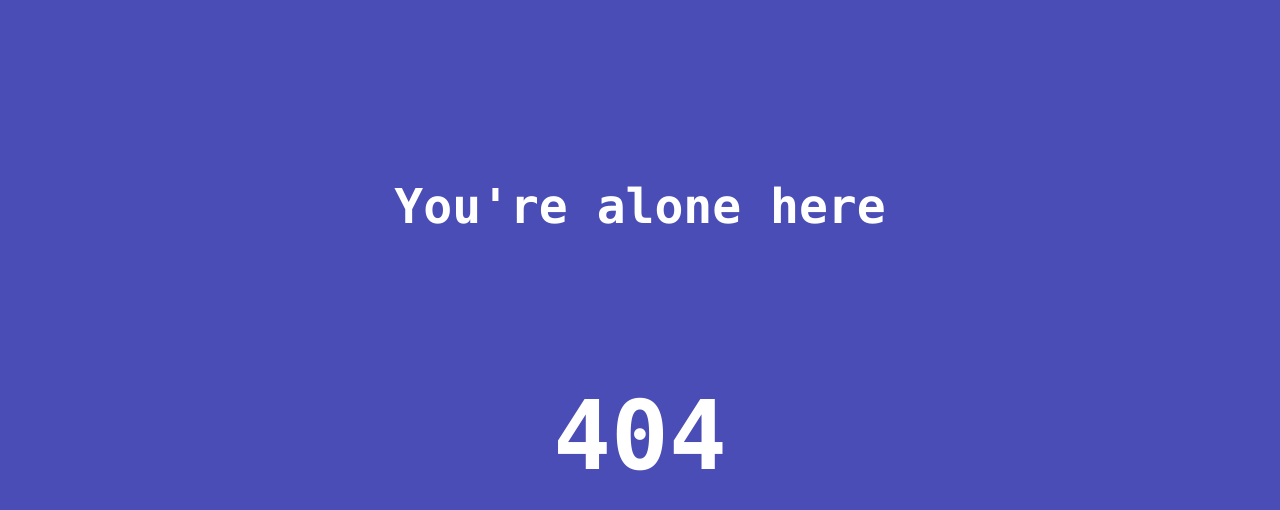
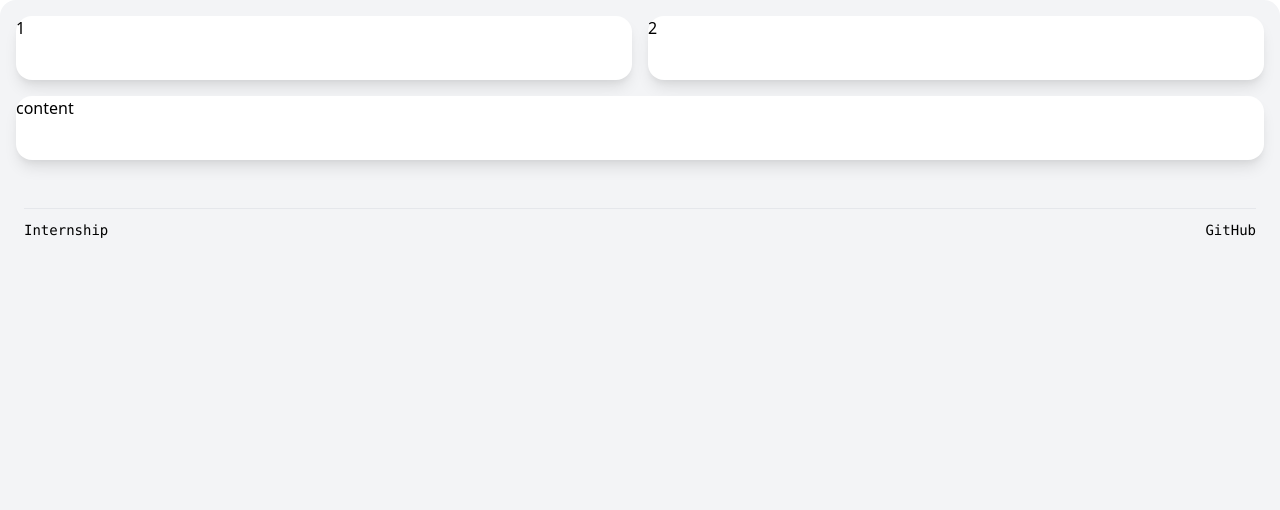
Before and after one commit to Badr-MOUFAD/dashboard-agri-edge-frontend, a React (Create React App) app: page / in a window 1280 px wide. Before the commit this address had no page. Shown: the top 510 px of the page. Built offline with nearby package versions, Linux system fonts and the light colour scheme.

Commit message:
general layout

```diff
--- a/src/App.js
+++ b/src/App.js
@@ -1,5 +1,37 @@
 import PreviewComponent from "./components/Preview";
+import FooterComponent from "./components/Footer";
 
 export default function App() {
-  return <PreviewComponent />;
+  return (
+    <main class="bg-gray-100 dark:bg-gray rounded-2xl h-screen overflow-hidden relative">
+      <div class="flex flex-col w-full pl-0 md:p-4 md:space-y-4">
+        {/* Header */}
+        {/* <header class="w-full items-center h-16 rounded-2xl z-40">
+          <span className="">This a header</span>
+        </header> */}
+
+        {/* content general view */}
+        <section className="grid grid-cols-12 gap-4">
+          {/* map container */}
+          <div class="col-start-1 col-end-7 w-full shadow-lg bg-white dark:bg-gray-700 items-center h-16 rounded-2xl z-40">
+            1
+          </div>
+          {/* graphs centroids container*/}
+          <div class="col-span-6 w-full shadow-lg bg-white dark:bg-gray-700 items-center h-16 rounded-2xl z-40">
+            2
+          </div>
+        </section>
+
+        {/* content region details */}
+        <section className="grid grid-cols-12 gap-4">
+          <div className="col-span-12 w-full shadow-lg bg-white dark:bg-gray-700 items-center h-16 rounded-2xl z-40">
+            content
+          </div>
+        </section>
+
+        {/* footer */}
+        <FooterComponent />
+      </div>
+    </main>
+  );
 }
--- /dev/null
+++ b/src/components/Footer.js
@@ -0,0 +1,18 @@
+import React from "react";
+
+export default function (props) {
+  return (
+    <section className="mx-2">
+      <hr className="mt-8 mb-2" />
+
+      <div className="grid-col-12 flex justify-between">
+        <div className="col-span-2">
+          <span className="text-sm font-mono">Internship</span>
+        </div>
+        <div className="col-span-1">
+          <span className="text-sm font-mono">GitHub</span>
+        </div>
+      </div>
+    </section>
+  );
+}
```
